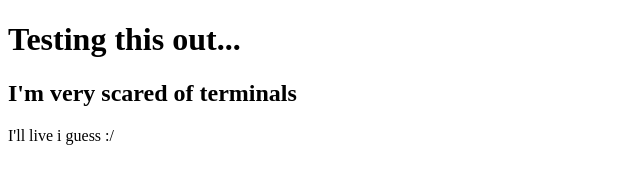
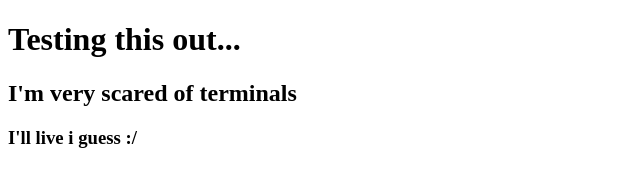
Before and after one commit to Geigerbuzz/Learning-NodeJs, a plain HTML site: page index.html in a window 1280 px wide. Shown: the full height of the page, 0-640 px from the left. Drawn offline with Linux system fonts and the light colour scheme.

Commit message:
p to h3 change

```diff
--- a/index.html
+++ b/index.html
@@ -8,6 +8,6 @@
 <body>
     <h1> Testing this out...</h1>
     <h2>I'm very scared of terminals</h2>
-    <p>I'll live i guess :/</p>
+    <h3>I'll live i guess :/</h3>
 </body>
 </html>
```
